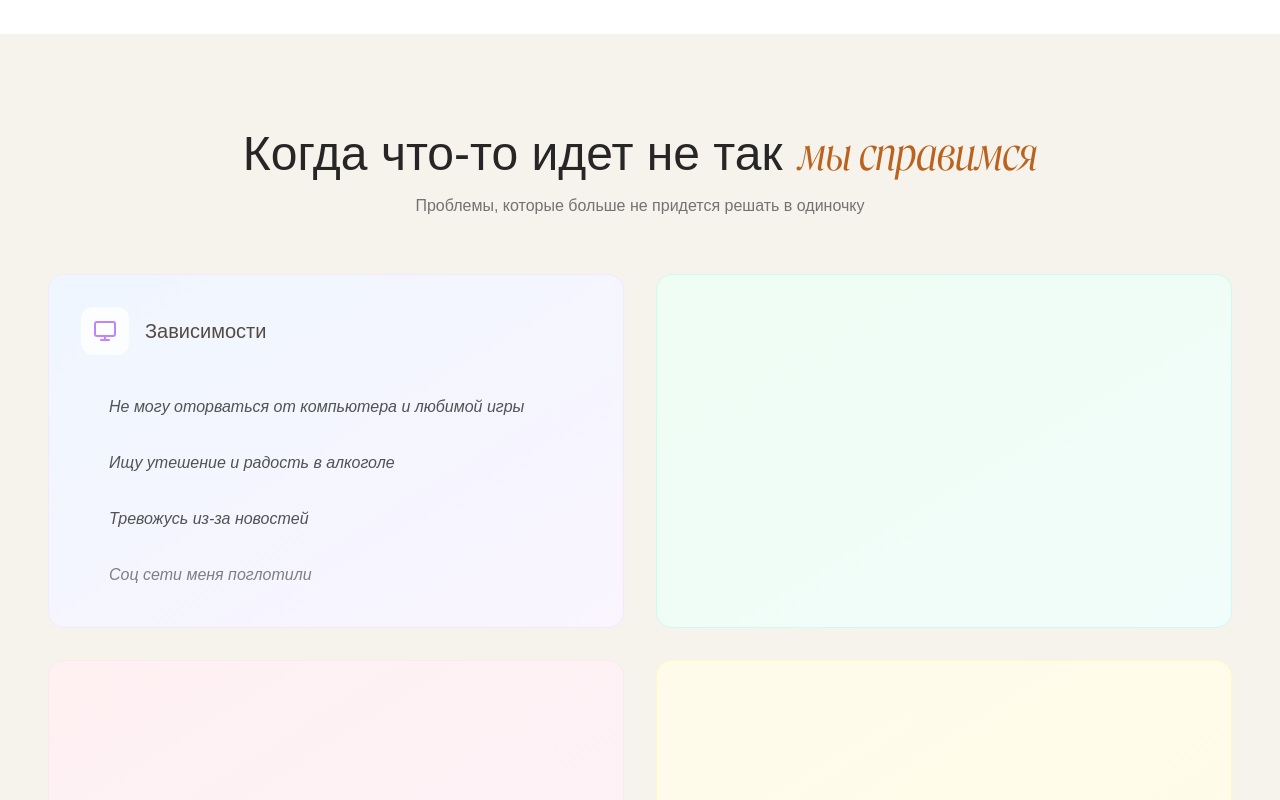
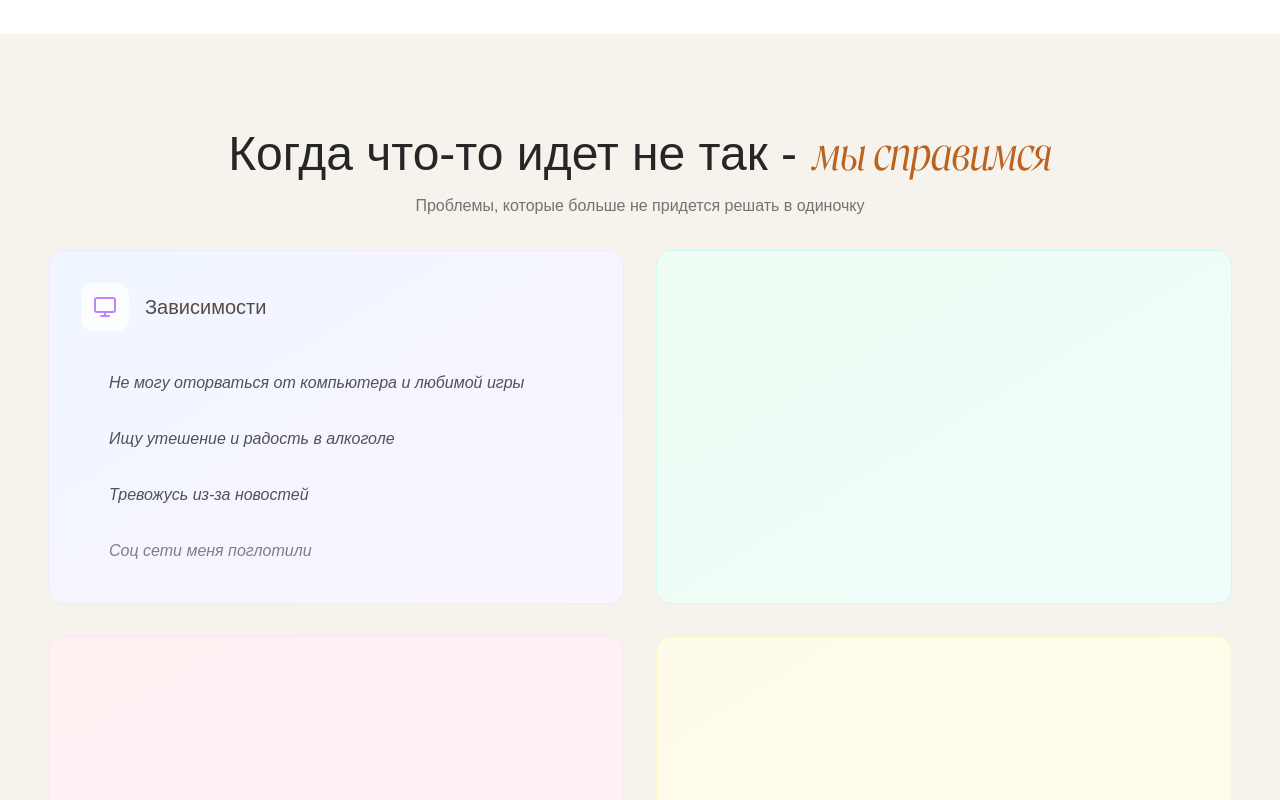
Before and after one commit to andrmalik/psychology-website, a Next.js app: page / in a window 1280 px wide. Shown: the part 2060-2860 px from the top of the page. Built offline with nearby package versions, Linux system fonts and the light colour scheme.

Commit message:
Add required dependencies: lodash, framer-motion, react-intersection-observer, lucide-react

```diff
--- a/app/page.tsx
+++ b/app/page.tsx
@@ -673,17 +673,17 @@ function Page() {
 
       {/* Problems Section */}
       <section className="relative z-20 min-h-screen flex items-end bg-[#f6f2ec] dark:bg-neutral-900 py-24"> {/* Changed items-center to items-end */}
-      <div className="max-w-7xl mx-auto px-12 mb-12"> {/* Added mb-32 */}
+      <div className="max-w-7xl mx-auto px-12 mb-7"> {/* Added mb-32 */}
           <motion.div
             initial={{ opacity: 0 }}
             animate={{ opacity: 1 }}
             transition={{ duration: 1 }}
-            className="text-center mb-14"
+            className="text-center mb-8"
             >
               <div className="flex items-baseline gap-4 justify-center">
   <h2 className="text-neutral-800 dark:text-white text-5xl font-light">
 
-    Когда что-то идет не так
+    Когда что-то идет не так -
   </h2>
   <h2 className="text-amber-700/90 text-5xl font-light font-roslindale">
     мы справимся
```
